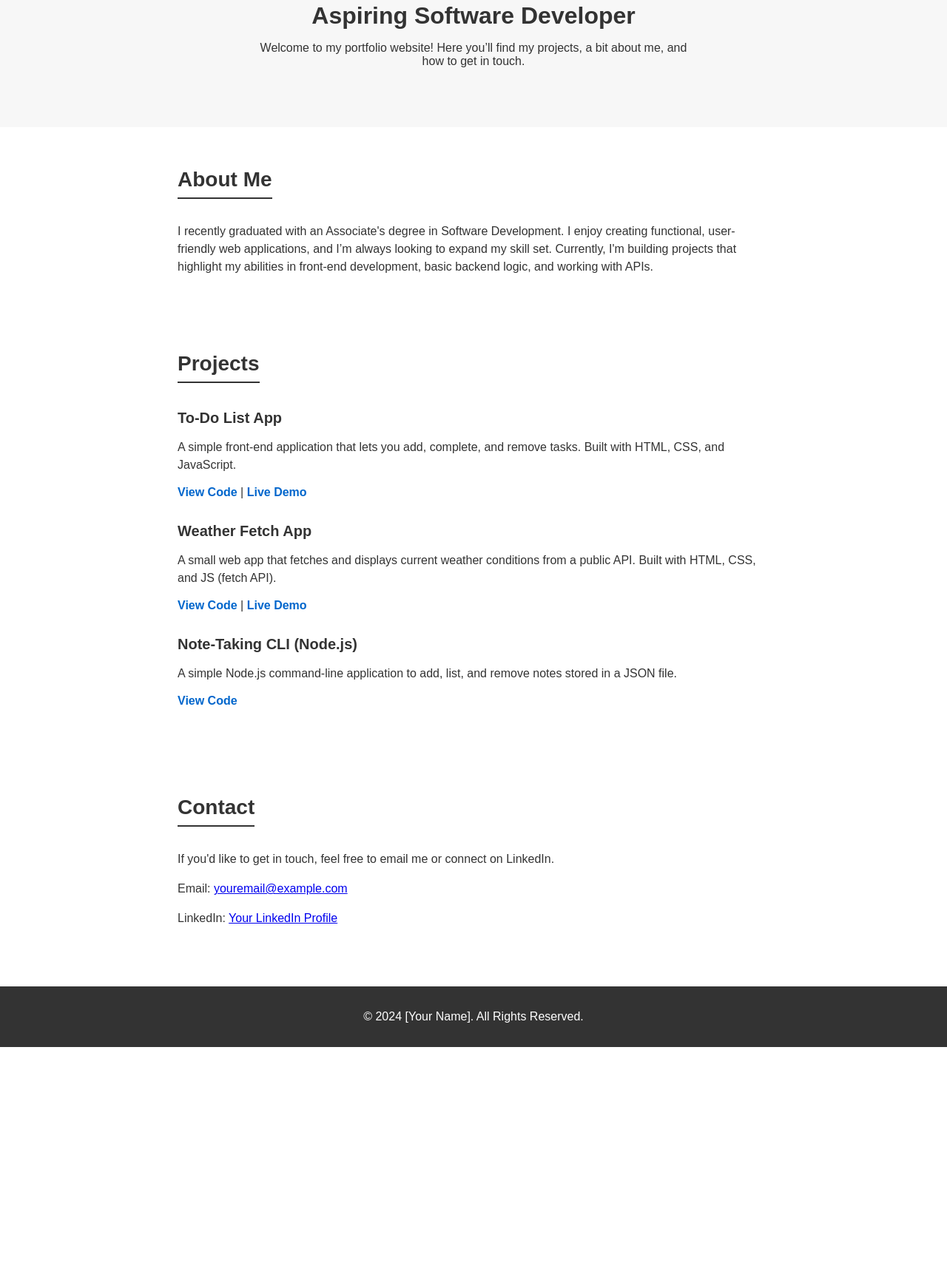
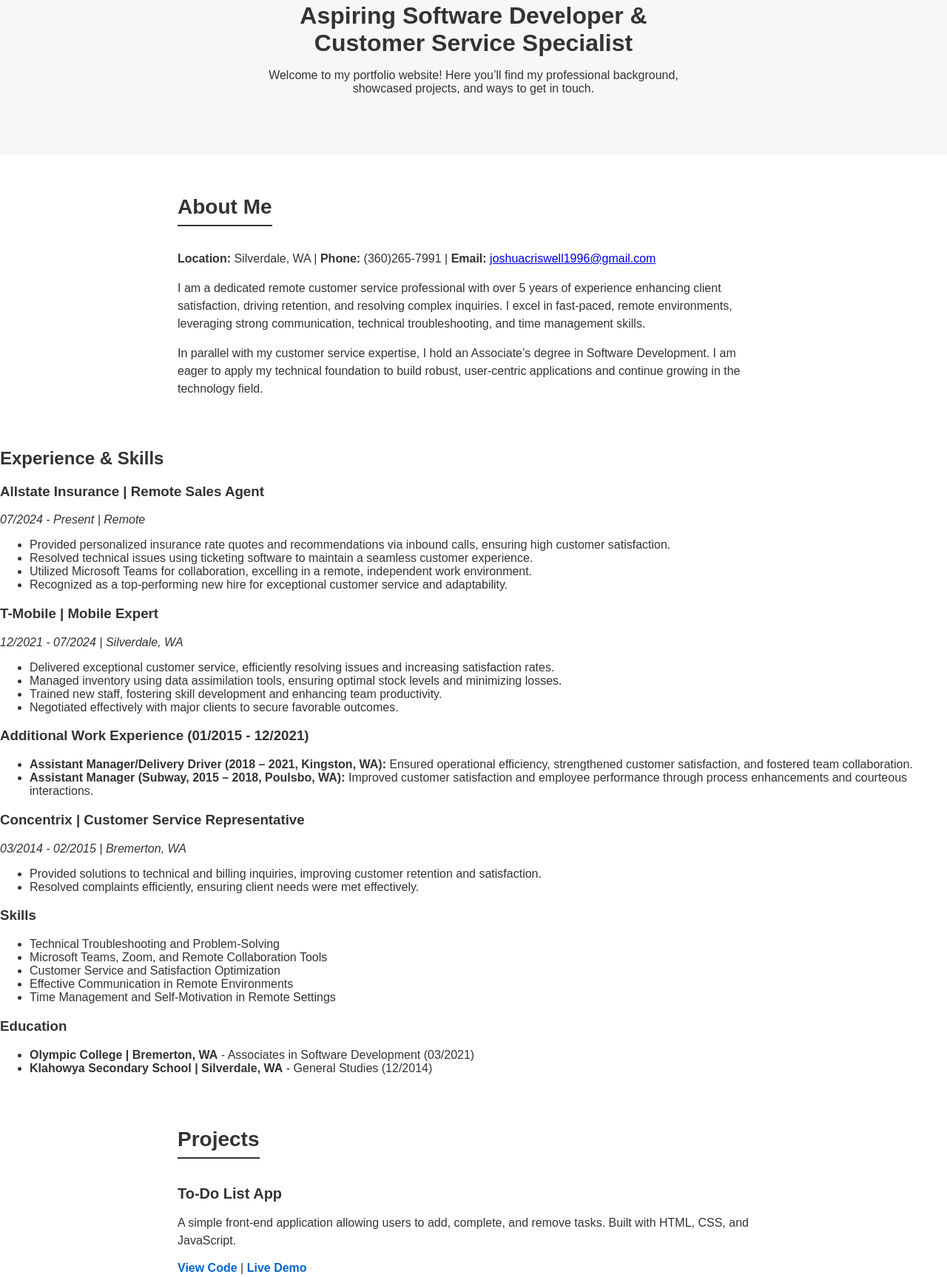
Before and after one commit to jcriz99/jcriz99.github.io, a plain HTML site: page index.html in a window 1280 px wide. Shown: the part 148-1875 px from the top of the page at 74% size. Before the commit the page ends 1564 px from the top, so only its background shows below. Drawn offline with Linux system fonts and the light colour scheme.

Commit message:
Update index.html

```diff
--- a/index.html
+++ b/index.html
@@ -2,17 +2,18 @@
 <html lang="en">
 <head>
     <meta charset="UTF-8" />
-    <meta name="description" content="Personal Portfolio of [Your Name]" />
+    <meta name="description" content="Personal Portfolio of Joshua Criswell" />
     <meta name="viewport" content="width=device-width, initial-scale=1.0" />
-    <title>[Your Name]'s Portfolio</title>
+    <title>Joshua Criswell's Portfolio</title>
     <link rel="stylesheet" href="styles.css" />
 </head>
 <body>
     <header>
         <nav>
-            <h1>[Your Name]</h1>
+            <h1>Joshua Criswell</h1>
             <ul>
                 <li><a href="#about">About</a></li>
+                <li><a href="#experience">Experience</a></li>
                 <li><a href="#projects">Projects</a></li>
                 <li><a href="#contact">Contact</a></li>
             </ul>
@@ -21,19 +22,84 @@
 
     <section class="hero">
         <div class="hero-text">
-            <h2>Aspiring Software Developer</h2>
-            <p>Welcome to my portfolio website! Here you’ll find my projects, a bit about me, and how to get in touch.</p>
+            <h2>Aspiring Software Developer & Customer Service Specialist</h2>
+            <p>Welcome to my portfolio website! Here you’ll find my professional background, showcased projects, and ways to get in touch.</p>
         </div>
     </section>
 
     <section id="about" class="about">
         <h2>About Me</h2>
         <p>
-            I recently graduated with an Associate's degree in Software Development. I enjoy
-            creating functional, user-friendly web applications, and I’m always looking to expand
-            my skill set. Currently, I'm building projects that highlight my abilities in front-end
-            development, basic backend logic, and working with APIs.
+            <strong>Location:</strong> Silverdale, WA | <strong>Phone:</strong> (360)265-7991 |
+            <strong>Email:</strong> <a href="mailto:joshuacriswell1996@gmail.com">joshuacriswell1996@gmail.com</a>
         </p>
+        <p>
+            I am a dedicated remote customer service professional with over 5 years of experience enhancing client satisfaction,
+            driving retention, and resolving complex inquiries. I excel in fast-paced, remote environments, leveraging strong communication,
+            technical troubleshooting, and time management skills.
+        </p>
+        <p>
+            In parallel with my customer service expertise, I hold an Associate’s degree in Software Development. I am eager to apply
+            my technical foundation to build robust, user-centric applications and continue growing in the technology field.
+        </p>
+    </section>
+
+    <section id="experience" class="experience">
+        <h2>Experience & Skills</h2>
+
+        <div class="job">
+            <h3>Allstate Insurance | Remote Sales Agent</h3>
+            <p><em>07/2024 - Present | Remote</em></p>
+            <ul>
+                <li>Provided personalized insurance rate quotes and recommendations via inbound calls, ensuring high customer satisfaction.</li>
+                <li>Resolved technical issues using ticketing software to maintain a seamless customer experience.</li>
+                <li>Utilized Microsoft Teams for collaboration, excelling in a remote, independent work environment.</li>
+                <li>Recognized as a top-performing new hire for exceptional customer service and adaptability.</li>
+            </ul>
+        </div>
+
+        <div class="job">
+            <h3>T-Mobile | Mobile Expert</h3>
+            <p><em>12/2021 - 07/2024 | Silverdale, WA</em></p>
+            <ul>
+                <li>Delivered exceptional customer service, efficiently resolving issues and increasing satisfaction rates.</li>
+                <li>Managed inventory using data assimilation tools, ensuring optimal stock levels and minimizing losses.</li>
+                <li>Trained new staff, fostering skill development and enhancing team productivity.</li>
+                <li>Negotiated effectively with major clients to secure favorable outcomes.</li>
+            </ul>
+        </div>
+
+        <div class="job">
+            <h3>Additional Work Experience (01/2015 - 12/2021)</h3>
+            <ul>
+                <li><strong>Assistant Manager/Delivery Driver (2018 – 2021, Kingston, WA):</strong> Ensured operational efficiency, strengthened customer satisfaction, and fostered team collaboration.</li>
+                <li><strong>Assistant Manager (Subway, 2015 – 2018, Poulsbo, WA):</strong> Improved customer satisfaction and employee performance through process enhancements and courteous interactions.</li>
+            </ul>
+        </div>
+
+        <div class="job">
+            <h3>Concentrix | Customer Service Representative</h3>
+            <p><em>03/2014 - 02/2015 | Bremerton, WA</em></p>
+            <ul>
+                <li>Provided solutions to technical and billing inquiries, improving customer retention and satisfaction.</li>
+                <li>Resolved complaints efficiently, ensuring client needs were met effectively.</li>
+            </ul>
+        </div>
+
+        <h3>Skills</h3>
+        <ul>
+            <li>Technical Troubleshooting and Problem-Solving</li>
+            <li>Microsoft Teams, Zoom, and Remote Collaboration Tools</li>
+            <li>Customer Service and Satisfaction Optimization</li>
+            <li>Effective Communication in Remote Environments</li>
+            <li>Time Management and Self-Motivation in Remote Settings</li>
+        </ul>
+
+        <h3>Education</h3>
+        <ul>
+            <li><strong>Olympic College | Bremerton, WA</strong> - Associates in Software Development (03/2021)</li>
+            <li><strong>Klahowya Secondary School | Silverdale, WA</strong> - General Studies (12/2014)</li>
+        </ul>
     </section>
 
     <section id="projects" class="projects">
@@ -42,7 +108,7 @@
         <!-- Example Project 1 -->
         <div class="project">
             <h3>To-Do List App</h3>
-            <p>A simple front-end application that lets you add, complete, and remove tasks. Built with HTML, CSS, and JavaScript.</p>
+            <p>A simple front-end application allowing users to add, complete, and remove tasks. Built with HTML, CSS, and JavaScript.</p>
             <div class="links">
                 <a href="https://github.com/yourusername/todo-list-app" target="_blank">View Code</a> |
                 <a href="https://yourusername.github.io/todo-list-app" target="_blank">Live Demo</a>
@@ -52,7 +118,7 @@
         <!-- Example Project 2 -->
         <div class="project">
             <h3>Weather Fetch App</h3>
-            <p>A small web app that fetches and displays current weather conditions from a public API. Built with HTML, CSS, and JS (fetch API).</p>
+            <p>A small web app fetching current weather conditions from a public API, demonstrating async JS and API integration.</p>
             <div class="links">
                 <a href="https://github.com/yourusername/weather-app" target="_blank">View Code</a> |
                 <a href="https://yourusername.github.io/weather-app" target="_blank">Live Demo</a>
@@ -62,31 +128,25 @@
         <!-- Example Project 3 -->
         <div class="project">
             <h3>Note-Taking CLI (Node.js)</h3>
-            <p>A simple Node.js command-line application to add, list, and remove notes stored in a JSON file.</p>
+            <p>A Node.js command-line tool for adding, listing, and removing notes stored in a JSON file.</p>
             <div class="links">
-                <a href="https://github.com/yourusername/note-cli" target="_blank">View Code</a>
-                <!-- No live demo for CLI apps, just code -->
+                <a href="https://github.com/yourusername/node-notes" target="_blank">View Code</a>
+                <!-- No live demo since this is CLI-based. Could host instructions or screenshots in the README. -->
             </div>
         </div>
-
-        <!-- Add more projects as needed -->
-
     </section>
 
     <section id="contact" class="contact">
         <h2>Contact</h2>
-        <p>If you'd like to get in touch, feel free to email me or connect on LinkedIn.</p>
-        <p>Email: <a href="mailto:youremail@example.com">youremail@example.com</a></p>
-        <p>LinkedIn: <a href="https://www.linkedin.com/in/yourprofile" target="_blank">Your LinkedIn Profile</a></p>
+        <p>
+            I’m open to discussing potential opportunities and collaborations. Feel free to reach out via email at
+            <a href="mailto:joshuacriswell1996@gmail.com">joshuacriswell1996@gmail.com</a> or connect with me on
+            <a href="https://www.linkedin.com" target="_blank">LinkedIn</a> (update this link to your profile).
+        </p>
     </section>
 
     <footer>
-        <p>&copy; <span id="year"></span> [Your Name]. All Rights Reserved.</p>
+        <p>© 2024 Joshua Criswell</p>
     </footer>
-
-    <script>
-        // Dynamically update footer year
-        document.getElementById('year').textContent = new Date().getFullYear();
-    </script>
 </body>
 </html>
```
